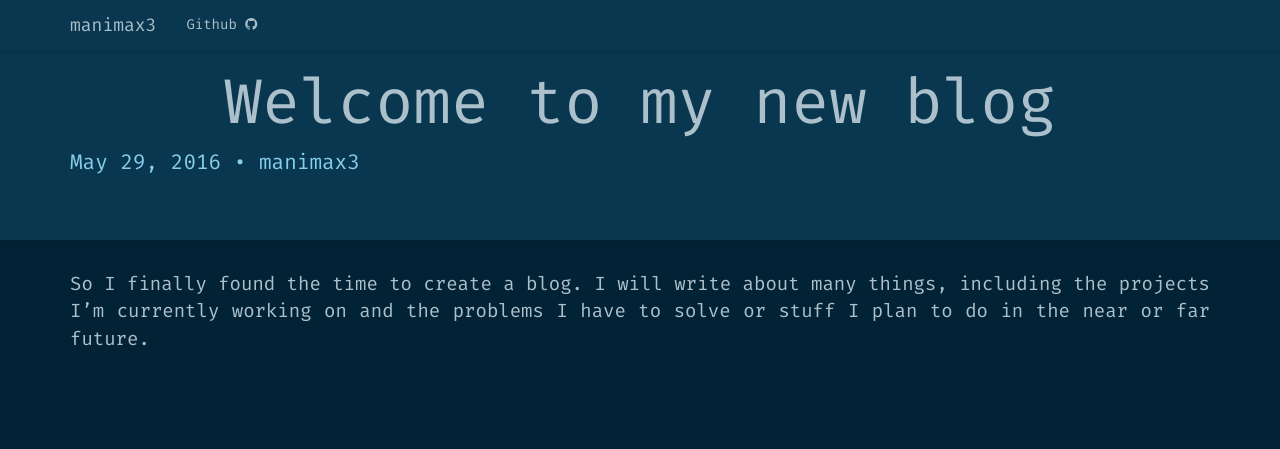
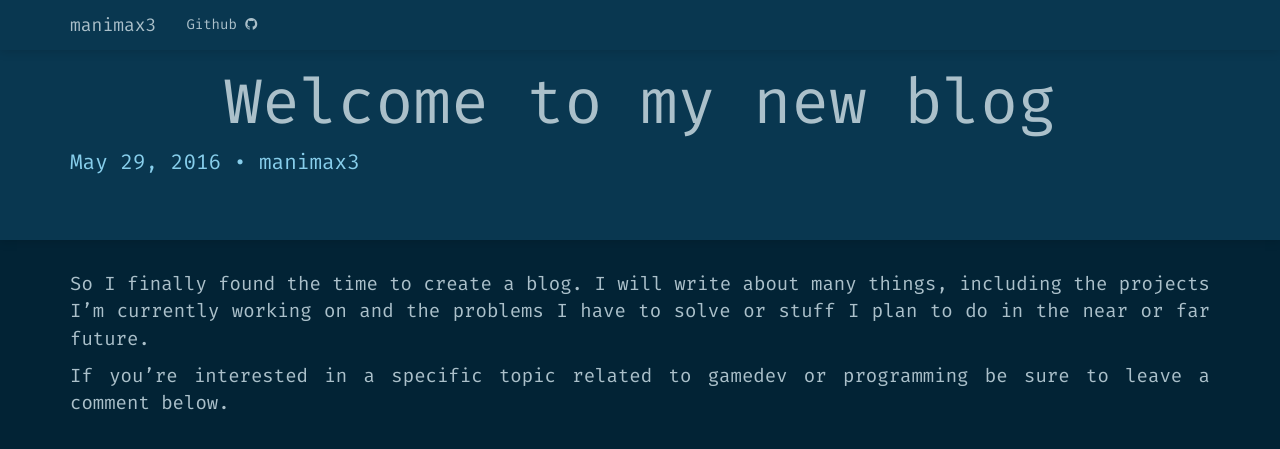
Before and after one commit to manimax3/manimax3.github.io, a Jekyll site: the page built from _posts/2016-10-29-My-new-blog.markdown, in a window 1280 px wide. Shown: the top 449 px of the page. Built offline with Jekyll 4.4.1, drawn with Linux system fonts in a browser that asks for light colours; nearby versions of some CDN libraries; some web fonts are replaced; comment, search, counter and statistics services are not loaded.

Commit message:
Comment System

```diff
--- a/_layouts/post.html
+++ b/_layouts/post.html
@@ -14,6 +14,33 @@ layout: default
 
   <div class="post-content container" itemprop="articleBody">
     {{ content }}
-  </div>
 
+
+{% if page.comments %}
+<br>
+<br>
+<div id="disqus_thread"></div>
+<script>
+
+/**
+*  RECOMMENDED CONFIGURATION VARIABLES: EDIT AND UNCOMMENT THE SECTION BELOW TO INSERT DYNAMIC VALUES FROM YOUR PLATFORM OR CMS.
+*  LEARN WHY DEFINING THESE VARIABLES IS IMPORTANT: https://disqus.com/admin/universalcode/#configuration-variables*/
+/*
+var disqus_config = function () {
+this.page.url = PAGE_URL;  // Replace PAGE_URL with your page's canonical URL variable
+this.page.identifier = PAGE_IDENTIFIER; // Replace PAGE_IDENTIFIER with your page's unique identifier variable
+};
+*/
+(function() { // DON'T EDIT BELOW THIS LINE
+var d = document, s = d.createElement('script');
+s.src = '//manimax3-github-io.disqus.com/embed.js';
+s.setAttribute('data-timestamp', +new Date());
+(d.head || d.body).appendChild(s);
+})();
+</script>
+<noscript>Please enable JavaScript to view the <a href="https://disqus.com/?ref_noscript">comments powered by Disqus.</a></noscript>
+
+{% endif %}
+
+</div>
 </article>
--- a/_posts/2016-10-29-My-new-blog.markdown
+++ b/_posts/2016-10-29-My-new-blog.markdown
@@ -4,6 +4,10 @@ title:  "Welcome to my new blog"
 date:   2016-05-29 22:01:43 +0530
 categories: general
 author: "manimax3"
+comments: true
 ---
 So I finally found the time to create a blog. I will write about many things, including the projects I'm currently working on
 and the problems I have to solve or stuff I plan to do in the near or far future.
+
+If you're interested in a specific topic related to gamedev or programming
+be sure to leave a comment below.
```
Also changed, not shown: 3 other files.
